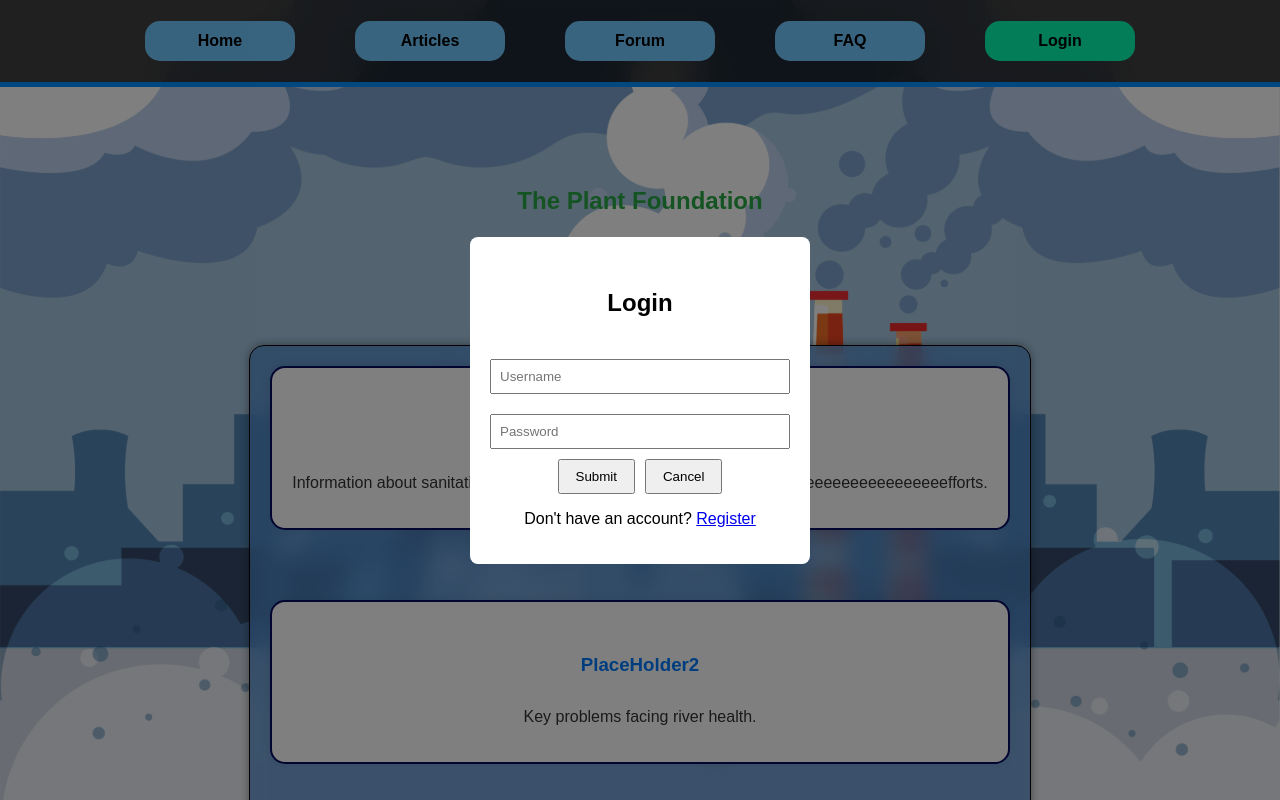
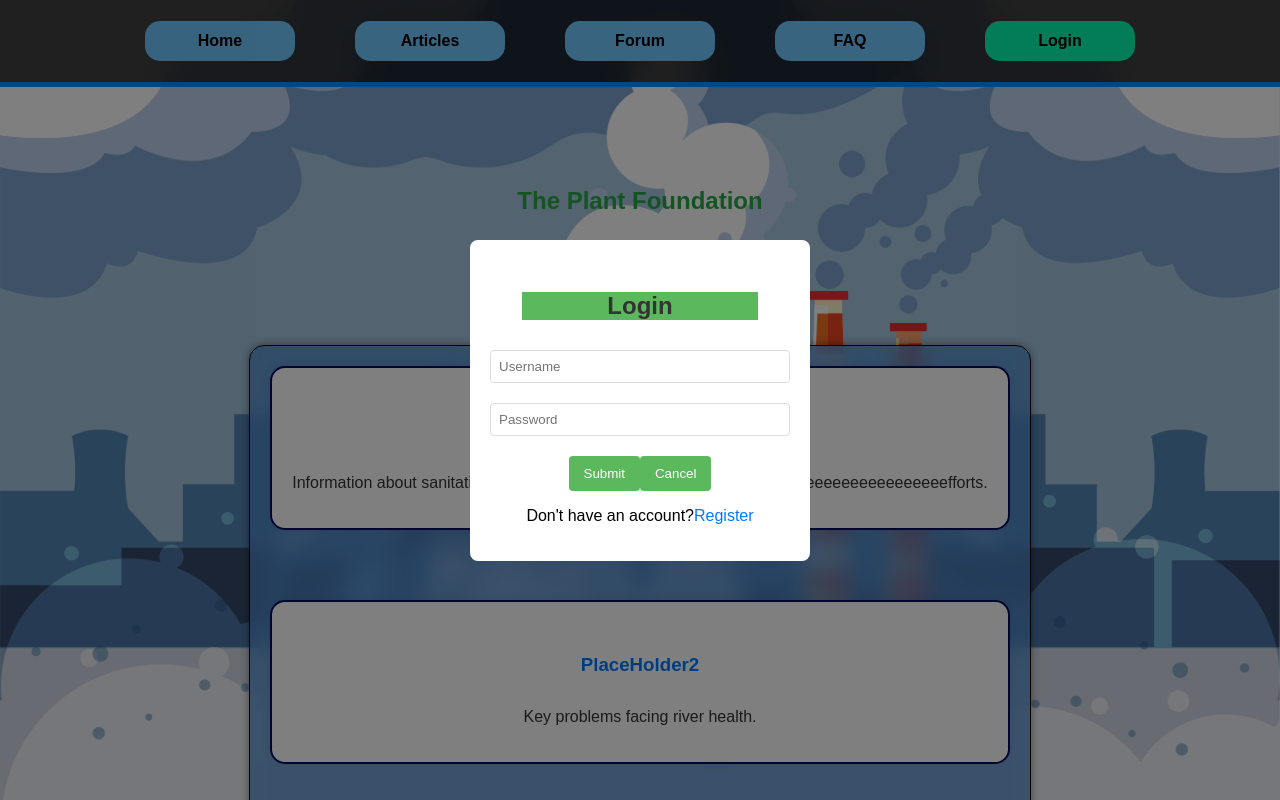
Before and after one commit to PlaceholderOrgan/TPP-foundation, a React (Create React App) app: page / in a window 1280 px wide. Both pictures are taken after a click on the button "Login". Shown: the top 800 px of the page. Built offline with nearby package versions, Linux system fonts and the light colour scheme.

Commit message:
changes and fuck tasos

```diff
--- a/src/components/Login.jsx
+++ b/src/components/Login.jsx
@@ -8,28 +8,6 @@ const LoginPopup = ({ onClose, onLoginSuccess }) => {
   const [password, setPassword] = useState('');
   const [email, setEmail] = useState('');
   const [confirmPassword, setConfirmPassword] = useState('');
-
-  const overlayStyle = {
-    position: 'fixed',
-    top: 0,
-    left: 0,
-    width: '100vw',
-    height: '100vh',
-    backgroundColor: 'rgba(0,0,0,0.5)',
-    display: 'flex',
-    justifyContent: 'center',
-    alignItems: 'center',
-    zIndex: 1000,
-  };
-
-  const modalStyle = {
-    backgroundColor: '#fff',
-    padding: '20px',
-    borderRadius: '8px',
-    width: '300px',
-    textAlign: 'center',
-    animation: 'fadeInMove 0.5s',
-  };
 
   // Choose base URL based on current hostname. Priority is localhost.
   const baseUrl = window.location.hostname === 'localhost'
@@ -132,50 +110,48 @@ const LoginPopup = ({ onClose, onLoginSuccess }) => {
   };
 
   return (
-    <div style={overlayStyle} className="login-overlay" onClick={onClose}>
-      <div style={modalStyle} onClick={(e) => e.stopPropagation()}>
+    <div className="login-overlay" onClick={onClose}>
+      <div className="login-modal" onClick={(e) => e.stopPropagation()}>
         {!isRegister ? (
-          <>
+          <div className="login-form">
             <h2>Login</h2>
             <form onSubmit={handleLoginSubmit}>
-              <div>
+              <div className="login-user">
                 <input
                   type="text"
                   placeholder="Username"
                   value={username}
                   onChange={(e) => setUsername(e.target.value)}
-                  style={{ width: '100%', margin: '10px 0', padding: '8px' }}
                   required
                   minLength="3"
                   maxLength="24"
                 />
               </div>
-              <div>
+              <div className="login-pass">
                 <input
                   type="password"
                   placeholder="Password"
                   value={password}
                   onChange={(e) => setPassword(e.target.value)}
-                  style={{ width: '100%', margin: '10px 0', padding: '8px' }}
                   required
                 />
               </div>
-              <button type="submit" style={{ padding: '8px 16px', marginRight: '10px' }}>
+              <button type="submit" className="login-submit">
                 Submit
               </button>
-              <button type="button" onClick={onClose} style={{ padding: '8px 16px' }}>
+              <button type="button" className="login-cancel" onClick={onClose}>
                 Cancel
               </button>
             </form>
-            <p style={{ marginTop: '15px' }}>
-              Don't have an account?{' '}
+            <p>
+              Don't have an account?
               <a href="#" onClick={() => setIsRegister(true)}>
                 Register
               </a>
             </p>
-          </>
+          </div>
         ) : (
-          <>
+          <div className="register-form">
             <h2>Register</h2>
             <form onSubmit={handleRegisterSubmit}>
               <div>
@@ -184,7 +160,6 @@ const LoginPopup = ({ onClose, onLoginSuccess }) => {
                   placeholder="Username"
                   value={username}
                   onChange={(e) => setUsername(e.target.value)}
-                  style={{ width: '100%', margin: '10px 0', padding: '8px' }}
                   required
                   minLength="3"
                   maxLength="24"
@@ -196,7 +171,6 @@ const LoginPopup = ({ onClose, onLoginSuccess }) => {
                   placeholder="Email"
                   value={email}
                   onChange={(e) => setEmail(e.target.value)}
-                  style={{ width: '100%', margin: '10px 0', padding: '8px' }}
                   required
                 />
               </div>
@@ -206,7 +180,6 @@ const LoginPopup = ({ onClose, onLoginSuccess }) => {
                   placeholder="Password"
                   value={password}
                   onChange={(e) => setPassword(e.target.value)}
-                  style={{ width: '100%', margin: '10px 0', padding: '8px' }}
                   required
                 />
               </div>
@@ -216,24 +189,23 @@ const LoginPopup = ({ onClose, onLoginSuccess }) => {
                   placeholder="Confirm Password"
                   value={confirmPassword}
                   onChange={(e) => setConfirmPassword(e.target.value)}
-                  style={{ width: '100%', margin: '10px 0', padding: '8px' }}
                   required
                 />
               </div>
-              <button type="submit" style={{ padding: '8px 16px', marginRight: '10px' }}>
+              <button type="submit">
                 Register
               </button>
-              <button type="button" onClick={onClose} style={{ padding: '8px 16px' }}>
+              <button type="button" onClick={onClose}>
                 Cancel
               </button>
             </form>
-            <p style={{ marginTop: '15px' }}>
-              Already have an account?{' '}
+            <p>
+              Already have an account?
               <a href="#" onClick={() => setIsRegister(false)}>
                 Back to Login
               </a>
             </p>
-          </>
+          </div>
         )}
       </div>
     </div>
--- a/src/styles/login.css
+++ b/src/styles/login.css
@@ -22,5 +22,77 @@
 
 /* Style for the login overlay */
 .login-overlay {
+  position: fixed;
+  top: 0;
+  left: 0;
+  width: 100vw;
+  height: 100vh;
+  background-color: rgba(0, 0, 0, 0.5);
+  display: flex;
+  justify-content: center;
+  align-items: center;
+  z-index: 1000;
   animation: fadeInOverlay 0.5s;
 }
+
+/* Style for the modal form */
+.login-modal {
+  background-color: #fff;
+  padding: 20px;
+  border-radius: 8px;
+  width: 300px;
+  text-align: center;
+  animation: fadeInMove 0.5s;
+}
+
+/* Style for form headings */
+.login-modal h2 {
+  background-color: #5cb85c;
+  margin-bottom: 20px;
+  color: #333;
+}
+
+/* Style for input fields */
+.login-modal input {
+  width: 100%;
+  padding: 8px;
+  margin: 10px 0;
+  border: 1px solid #ddd;
+  border-radius: 4px;
+  box-sizing: border-box; /* Ensures padding doesn't affect width */
+}
+
+/* Style for buttons */
+.login-modal button {
+  background-color: #5cb85c;
+  color: white;
+  padding: 10px 15px;
+  border: none;
+  border-radius: 4px;
+  cursor: pointer;
+  margin-top: 10px;
+}
+
+.login-modal button:hover {
+  background-color: #449d44;
+}
+
+/* Style for the register/login toggle link */
+.login-modal p {
+  margin-top: 15px;
+}
+
+.login-modal a {
+  color: #007bff;
+  text-decoration: none;
+}
+
+.login-modal a:hover {
+  text-decoration: underline;
+}
+
+/* Style for error messages */
+.error-message {
+  color: red;
+  margin-top: 10px;
+}
```
Lines whose indentation alone changed are shown as unchanged.
